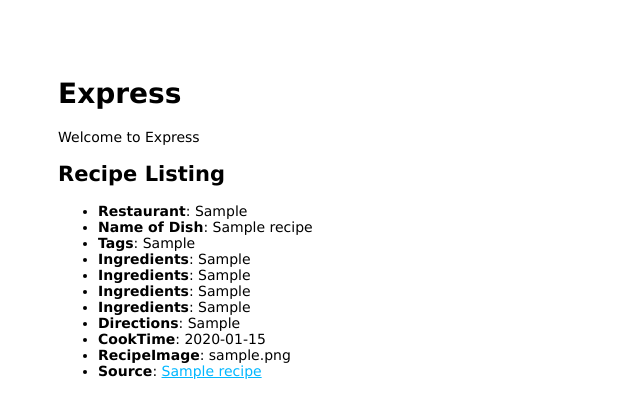
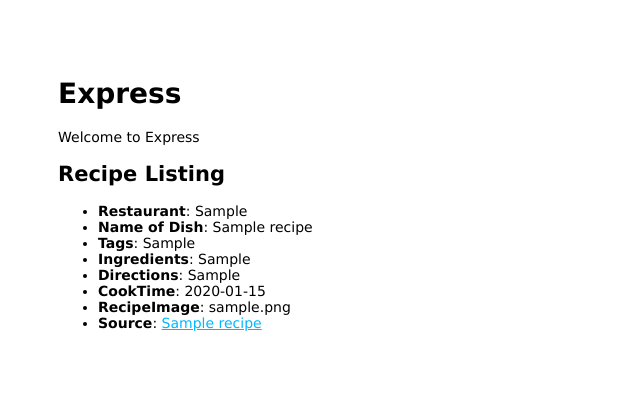
Before and after one commit to CopyChef/CopyChef, a Node server app: page / in a window 1280 px wide. Shown: the top 418 px of the page, without its empty margins (0-640 px from the left). Run offline with Node 20, Linux system fonts and the light colour scheme; tables that the repository leaves empty hold one stand-in row (values such as "Sample post"); some libraries are stand-ins or nearby versions.

Commit message:
fixed get by id

```diff
--- a/routes/recipes.js
+++ b/routes/recipes.js
@@ -11,7 +11,7 @@ router.get('/', function(req, res, next) {
 
 
 router.get('/:id', function(req, res, next) {
-  model.find(req.params.id, function (err, recipe){
+  model.findById(req.params.id, function (err, recipe){
     if (err) console.log(error);
     res.json(recipe);
   });
--- a/views/index.hbs
+++ b/views/index.hbs
@@ -14,7 +14,7 @@
   <li><strong>Restaurant</strong>: <%= Restaurant %></li>
   <li><strong>Name of Dish</strong>: <%= NameOfDish %></li>
   <li><strong>Tags</strong>: <%= Tags %></li>
-  {{#each .}}<li><strong>Ingredients</strong>: <%= Ingredients %></li>{{/each}}
+  <li><strong>Ingredients</strong>: <%= Ingredients %></li>
   <li><strong>Directions</strong>: <%= Directions %></li>
   <li><strong>CookTime</strong>: <%= CookTime %></li>
   <li><strong>RecipeImage</strong>: <%= RecipeImage %></li>
```
